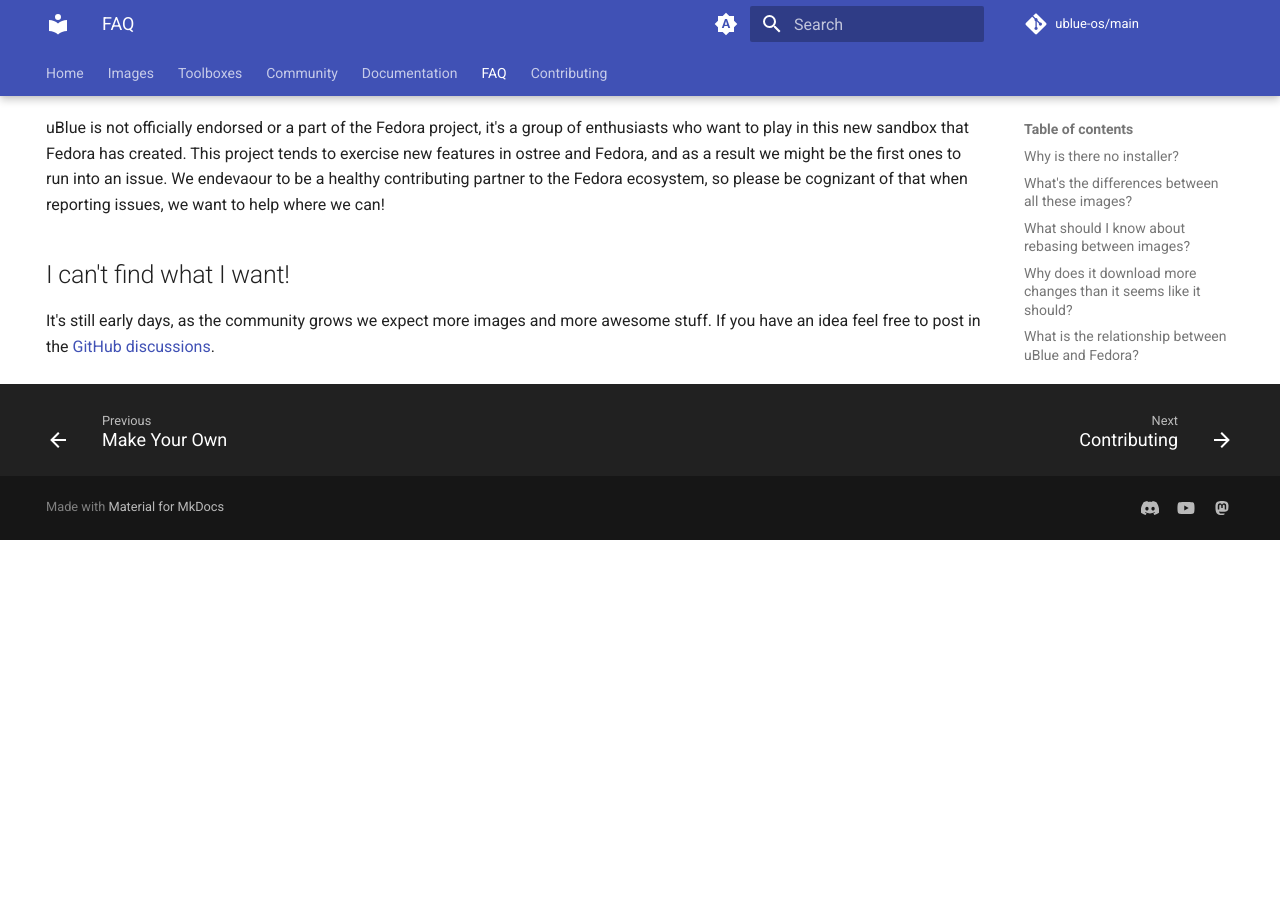
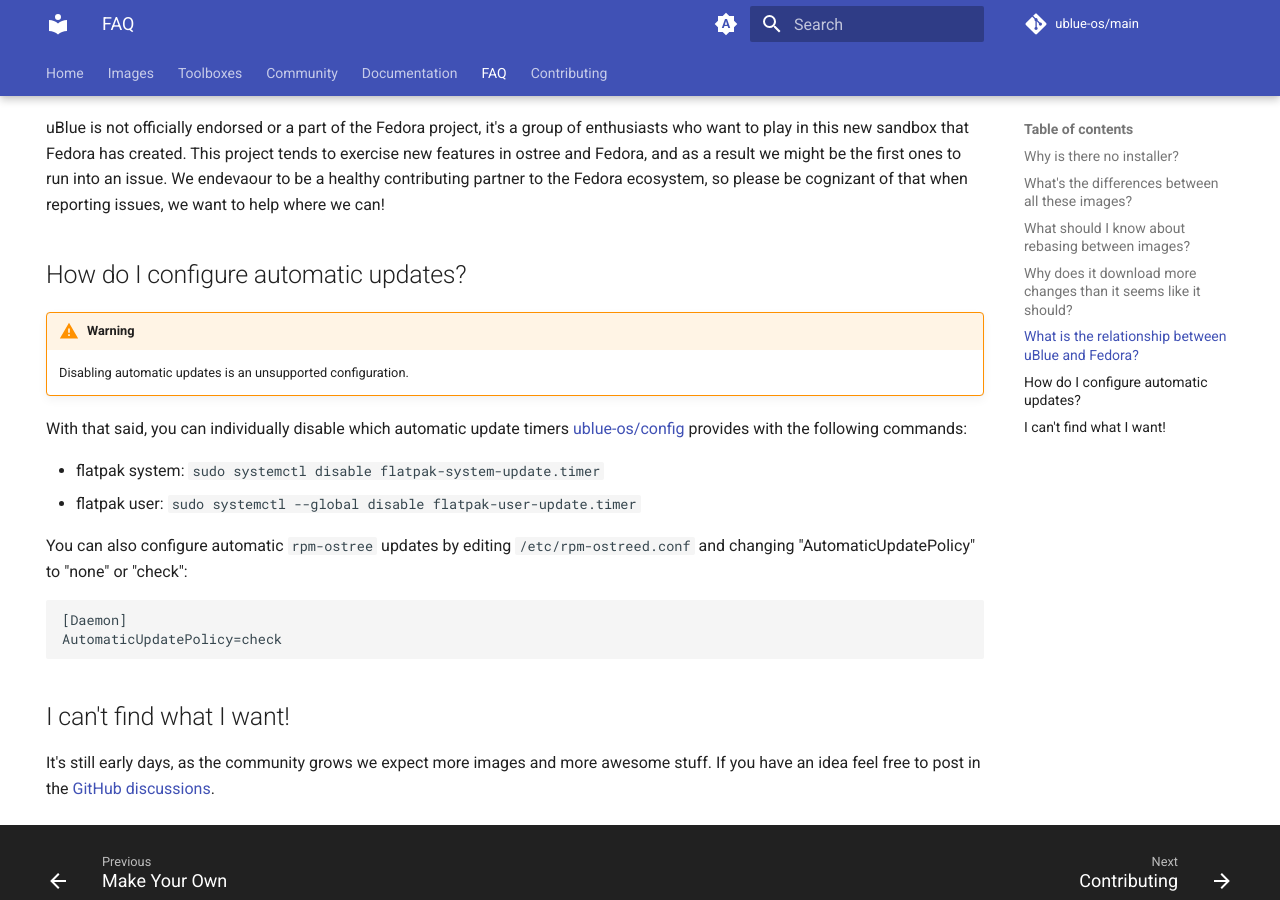
Before and after one commit to ublue-os/website, an MkDocs documentation site: the page built from docs/faq.md, in a window 1280 px wide and 900 px high, scrolled down 1237 px. Built offline with MkDocs 1.6.1 and Material for MkDocs 9.7.7, drawn with Linux system fonts in a browser that asks for light colours; comment, search, counter and statistics services are not loaded; before the commit the page ends 1777 px from its top, so only the background shows below that.

Commit message:
Add ublue-os/main#61 documentation to the website

````diff
--- a/docs/faq.md
+++ b/docs/faq.md
@@ -50,6 +50,24 @@ uBlue is not officially endorsed or a part of the Fedora project, it's a group o
 This project tends to exercise new features in ostree and Fedora, and as a result we might be the first ones to run into an issue.
 We endevaour to be a healthy contributing partner to the Fedora ecosystem, so please be cognizant of that when reporting issues, we want to help where we can!
 
+## How do I configure automatic updates?
+
+!!! warning
+
+    Disabling automatic updates is an unsupported configuration.
+
+With that said, you can individually disable which automatic update timers [ublue-os/config](https://github.com/ublue-os/config) provides with the following commands:
+
+* flatpak system: `sudo systemctl disable flatpak-system-update.timer`
+* flatpak user: `sudo systemctl --global disable flatpak-user-update.timer`
+
+You can also configure automatic `rpm-ostree` updates by editing `/etc/rpm-ostreed.conf` and changing "AutomaticUpdatePolicy" to "none" or "check":
+
+```
+[Daemon]
+AutomaticUpdatePolicy=check
+```
+
 ## I can't find what I want!
 
 It's still early days, as the community grows we expect more images and more awesome stuff.
````
